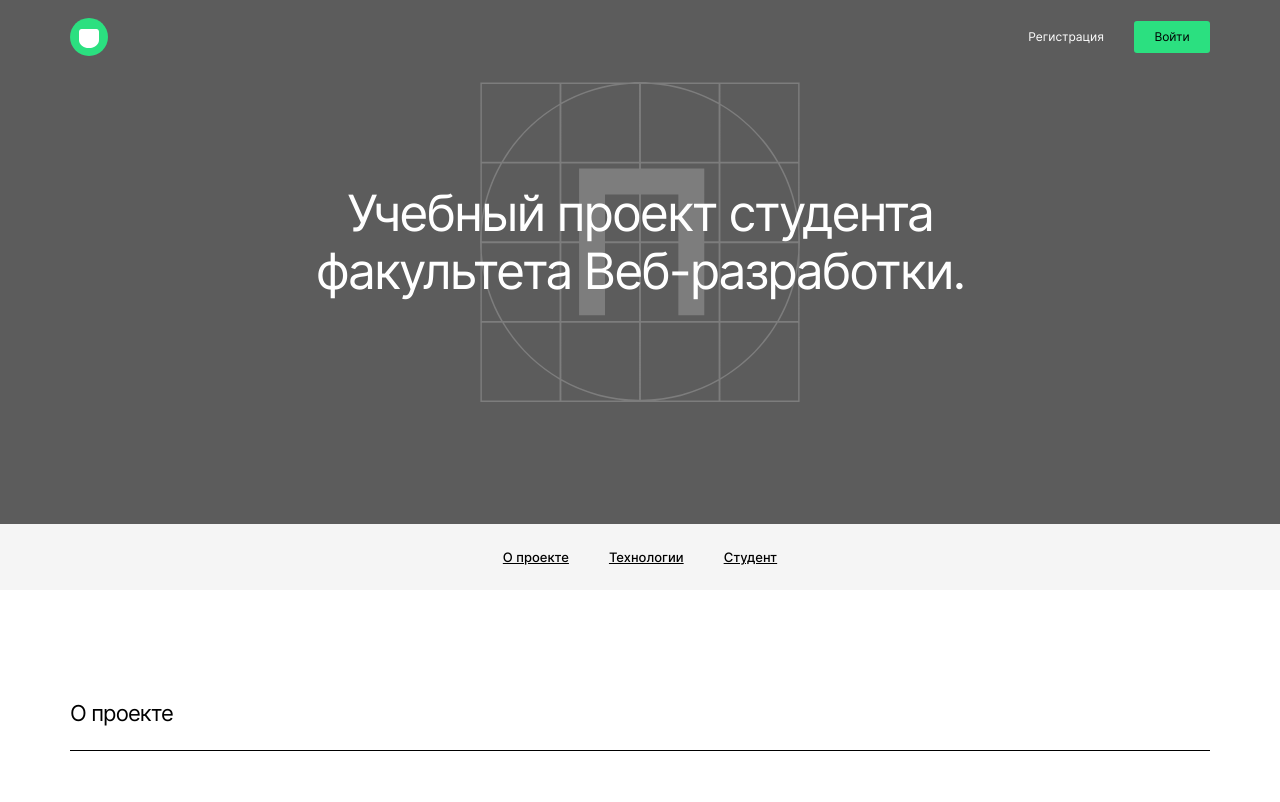
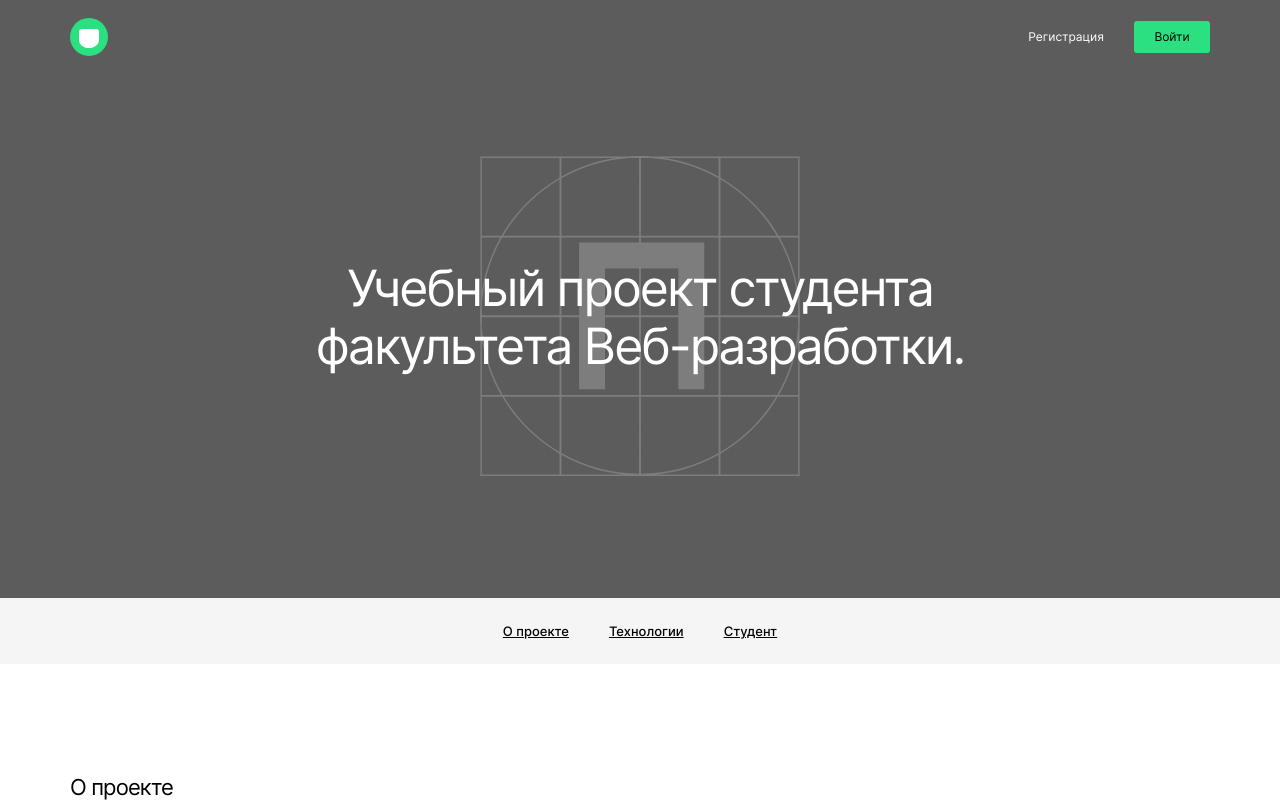
Before and after one commit to Shepelev-Mikhail/movies-explorer-frontend, a React (Create React App) app: page / in a window 1280 px wide. Shown: the top 802 px of the page. Built offline with nearby package versions, Linux system fonts and the light colour scheme.

Commit message:
Баннер на главной плюс навигация по глафной странице

```diff
--- a/src/components/App/App.css
+++ b/src/components/App/App.css
@@ -1,5 +1,9 @@
 * {
   box-sizing: border-box;
+}
+
+html {
+  scroll-behavior: smooth;
 }
 
 .page {
--- a/src/components/Header/Header.css
+++ b/src/components/Header/Header.css
@@ -30,7 +30,7 @@
   }
 }
 
-@media (min-width: 1024px) {
+@media (min-width: 992px) {
   .header__container {
     padding-left: 70px;
     padding-right: 70px;
--- a/src/components/Main/AboutMe/AboutMe.js
+++ b/src/components/Main/AboutMe/AboutMe.js
@@ -1,9 +1,9 @@
 import './AboutMe.css';
 import photo from '../../../images/photo.svg';
 
-function AboutMe() {
+function AboutMe({componentRef}) {
   return (
-    <div className="about-me">
+    <div ref={componentRef} className="about-me">
       <div className="about-me__container container">
         <h2 className="about-me__title">Студент</h2>
         <div className="about-me__info">
--- a/src/components/Main/AboutProject/AboutProject.js
+++ b/src/components/Main/AboutProject/AboutProject.js
@@ -1,8 +1,8 @@
 import './AboutProject.css';
 
-function AboutProject() {
+function AboutProject({ componentRef }) {
   return (
-    <section className="about-project">
+    <section ref={componentRef} className="about-project">
       <div className="container about-project__container">
         <h2 className="about-project__title">О проекте</h2>
         <div className="about-project__description">
--- a/src/components/Main/Main.js
+++ b/src/components/Main/Main.js
@@ -1,3 +1,4 @@
+import React, { useRef } from "react";
 import Promo from './Promo/Promo';
 import NavTab from './NavTab/NavTab';
 import AboutProject from './AboutProject/AboutProject';
@@ -7,14 +8,40 @@ import Portfolio from './Portfolio/Portfolio';
 import ProgressBar from './ProgressBar/ProgressBar';
 
 function Main() {
+  const ref1 = useRef(null);
+  const ref2 = useRef(null);
+  const ref3 = useRef(null);
+
+  const dataNav = [
+    {
+      id: 'about',
+      name: 'О проекте',
+      ref: ref1
+    },
+    {
+      id: 'tech',
+      name: 'Технологии',
+      ref: ref2
+    },
+    {
+      id: 'student',
+      name: 'Студент',
+      ref: ref3
+    }
+  ]
+
+  const buttonHandler = (ref) => {
+    ref?.current?.scrollIntoView();
+  };
+
   return (
     <div className="main">
       <Promo />
-      <NavTab />
-      <AboutProject />
+      <NavTab data={dataNav} onClick={buttonHandler} />
+      <AboutProject componentRef={ref1} />
       <ProgressBar />
-      <Techs />
-      <AboutMe />
+      <Techs componentRef={ref2} />
+      <AboutMe componentRef={ref3} />
       <Portfolio />
     </div>
   )
--- a/src/components/Main/NavTab/NavTab.css
+++ b/src/components/Main/NavTab/NavTab.css
@@ -2,26 +2,36 @@
   background-color: #F5F5F5;
 }
 
-.nav__container {
-  height: 66px;
+.nav__list {
   display: flex;
   flex-direction: row;
   flex-wrap: nowrap;
   justify-content: center;
   align-content: flex-start;
   align-items: center;
+  height: 66px;
+  margin: 0;
+  list-style-type: none;
 }
 
 .nav__link {
-  margin-right: 40px;
+  margin-right: 24px;
   cursor: pointer;
   font-weight: 500;
-  font-size: 13px;
+  font-size: 11px;
   line-height: 16px;
   text-align: center;
+  text-decoration: underline;
   color: #000;
 }
 
 .nav__link:last-of-type {
   margin-right: 0;
 }
+
+@media (min-width: 768px) {
+  .nav__link {
+    margin-right: 40px;
+    font-size: 13px;
+  }
+}
--- a/src/components/Main/NavTab/NavTab.js
+++ b/src/components/Main/NavTab/NavTab.js
@@ -1,14 +1,17 @@
 import './NavTab.css';
+import React from "react";
 
-function NavTab() {
+function NavTab({data, onClick}) {
+  const linkJsx = data?.map(el => (
+    <li key={el?.id} className="nav__link" onClick={() => onClick(el?.ref)}>{el?.name}</li>
+  ))
+
   return(
-      <section className="nav">
-        <div className="container nav__container">
-          <a href='#' className="nav__link">О проекте</a>
-          <a href='#' className="nav__link">Технологии</a>
-          <a href='#' className="nav__link">Студент</a>
-        </div>
-      </section>
+    <div className="nav">
+      <ul className="container nav__list">
+        {linkJsx}
+      </ul>
+    </div>
   )
 }
 
--- a/src/components/Main/Promo/Promo.css
+++ b/src/components/Main/Promo/Promo.css
@@ -1,31 +1,53 @@
 .promo {
-  background-color: #5c5c5c;
-}
-
-.promo__container {
-  height: 524px;
-  background-image: url(../../../images/promo-logo.svg);
-  background-repeat: no-repeat;
-  background-position: 50% 40%;
-  background-size: 320px 320px;
   display: flex;
   flex-direction: row;
   flex-wrap: nowrap;
   justify-content: center;
   align-content: center;
-  align-items: flex-start;
+  align-items: center;
+
+  height: 645px;
+  background-image: url(../../../images/promo-logo.svg);
+  background-repeat: no-repeat;
+  background-position: 50% 55%;
+  background-size: 248px 248px;
+
+  background-color: #5c5c5c;
 }
 
 .promo__title {
+  margin: 35px 0 0;
   padding: 0;
-  margin: 0;
-  margin-top: 184px;
-  max-width: 730px;
-  font-style: normal;
   font-weight: 400;
-  font-size: 50px;
-  line-height: 58px;
+  font-size: 31px;
+  line-height: 39px;
+
   text-align: center;
   letter-spacing: -0.04em;
   color: #FFFFFF;
 }
+
+@media (min-width: 768px) {
+  .promo {
+    height: 858px;
+    background-size: 320px 320px;
+  }
+
+  .promo__title {
+    max-width: 730px;
+    margin-top: 55px;
+    font-size: 50px;
+    line-height: 58px;
+  }
+}
+
+@media (min-width: 992px) {
+  .promo {
+    height: 598px;
+    background-position: 50% 56%;
+  }
+
+  .promo__title {
+    margin-top: 35px;
+  }
+}
--- a/src/components/Main/Promo/Promo.js
+++ b/src/components/Main/Promo/Promo.js
@@ -3,9 +3,7 @@ import './Promo.css';
 function Promo() {
   return(
     <section className="promo">
-      <div className="container promo__container">
-        <h1 className="promo__title">Учебный проект студента факультета Веб-разработки.</h1>
-      </div>
+      <h1 className="promo__title">Учебный проект студента факультета Веб-разработки.</h1>
     </section>
   )
 }
--- a/src/components/Main/Techs/Techs.js
+++ b/src/components/Main/Techs/Techs.js
@@ -1,8 +1,8 @@
 import './Techs.css';
 
-function Techs() {
+function Techs({componentRef}) {
   return (
-      <div className="techs">
+      <div ref={componentRef} className="techs">
         <div className="techs__container container">
           <h2 className="techs__title">Технологии</h2>
           <h3 className="techs__subtitle">7 технологий</h3>
--- a/src/components/Menu/Menu.css
+++ b/src/components/Menu/Menu.css
@@ -116,18 +116,6 @@
     transform: translateX(0);
 }
 
-.menu.light .menu__item {
-    color: #ffffff;
-}
-
-.menu.light .menu__item.active {
-    border-color: #ffffff;
-}
-
-.menu.light .menu__account-text {
-    color: #ffffff;
-}
-
 @media (min-width: 768px) {
     .overlay-menu.active {
         display: block;
@@ -155,11 +143,9 @@
         margin-bottom: 23px;
         padding-bottom: 3px;
     }
-
-
 }
 
-@media (min-width: 1024px) {
+@media (min-width: 992px) {
     .overlay-menu.active {
         display: none;
     }
@@ -193,4 +179,16 @@
     .menu__item_main {
         display: none;
     }
+
+    .menu.light .menu__item {
+        color: #ffffff;
+    }
+
+    .menu.light .menu__item.active {
+        border-color: #ffffff;
+    }
+
+    .menu.light .menu__account-text {
+        color: #ffffff;
+    }
 }
--- a/src/components/Navigation/Navigation.css
+++ b/src/components/Navigation/Navigation.css
@@ -74,7 +74,7 @@
   }
 }
 
-@media (min-width: 1024px) {
+@media (min-width: 992px) {
   .navigation {
     width: 100%;
     padding-left: 45px;
```
